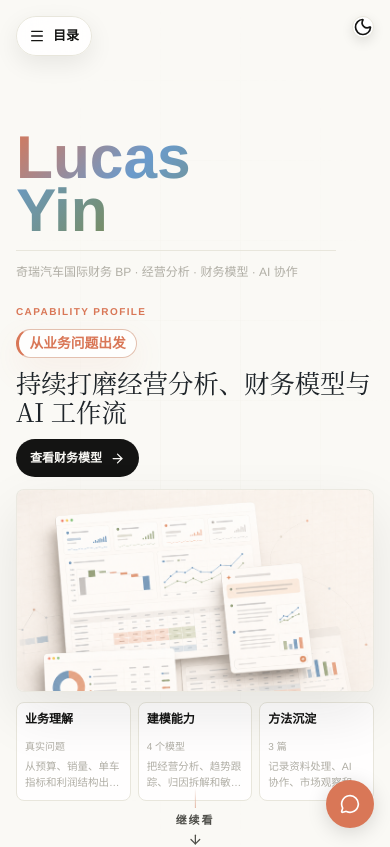
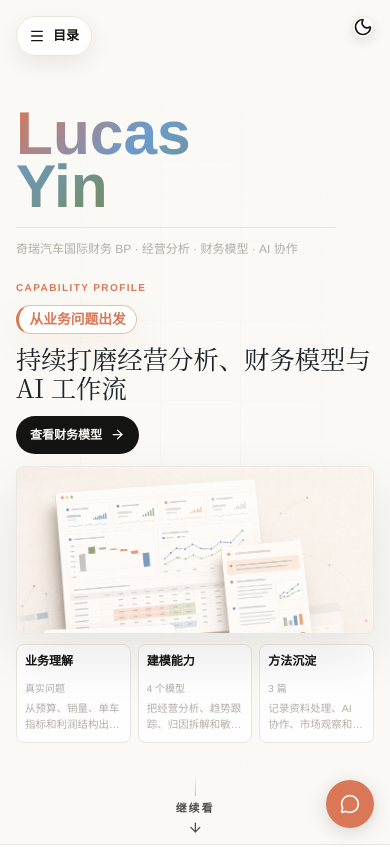
Before and after one commit to yinpengtao2002-ai/yinpengtao2002-ai.github.io, a Next.js app: page / in a window 390 px wide. Shown: the top 847 px of the page. Built offline with nearby package versions, Linux system fonts and the light colour scheme.

Commit message:
style: tighten homepage stage across viewports

```diff
--- a/src/app/globals.css
+++ b/src/app/globals.css
@@ -440,6 +440,12 @@ h6 {
   }
 }
 
+@media (max-height: 820px) and (min-width: 769px) {
+  .product-stage-visual {
+    height: clamp(178px, 26vh, 220px);
+  }
+}
+
 @media (max-width: 768px) {
   .home-viewport {
     min-height: 100svh;
@@ -452,14 +458,14 @@ h6 {
   .home-hero {
     align-items: stretch;
     min-height: 100svh;
-    padding-top: clamp(4.65rem, 12svh, 5.8rem);
-    padding-bottom: 4.4rem;
+    padding-top: clamp(4.2rem, 10svh, 5.2rem);
+    padding-bottom: 2.75rem;
   }
 
   .home-hero-grid {
     grid-template-columns: 1fr;
-    align-content: center;
-    min-height: calc(100svh - 9.1rem);
+    align-content: start;
+    min-height: 0;
     gap: clamp(0.95rem, 3svh, 1.35rem);
   }
 
@@ -499,7 +505,7 @@ h6 {
   }
 
   .product-stage-visual {
-    height: clamp(164px, 24svh, 210px);
+    height: clamp(150px, 20svh, 178px);
     margin-bottom: 10px;
   }
 
@@ -549,7 +555,7 @@ h6 {
   }
 
   .home-hero-continue {
-    bottom: calc(0.9rem + env(safe-area-inset-bottom));
+    bottom: calc(0.55rem + env(safe-area-inset-bottom));
     gap: 4px;
     font-size: 11px;
   }
```
